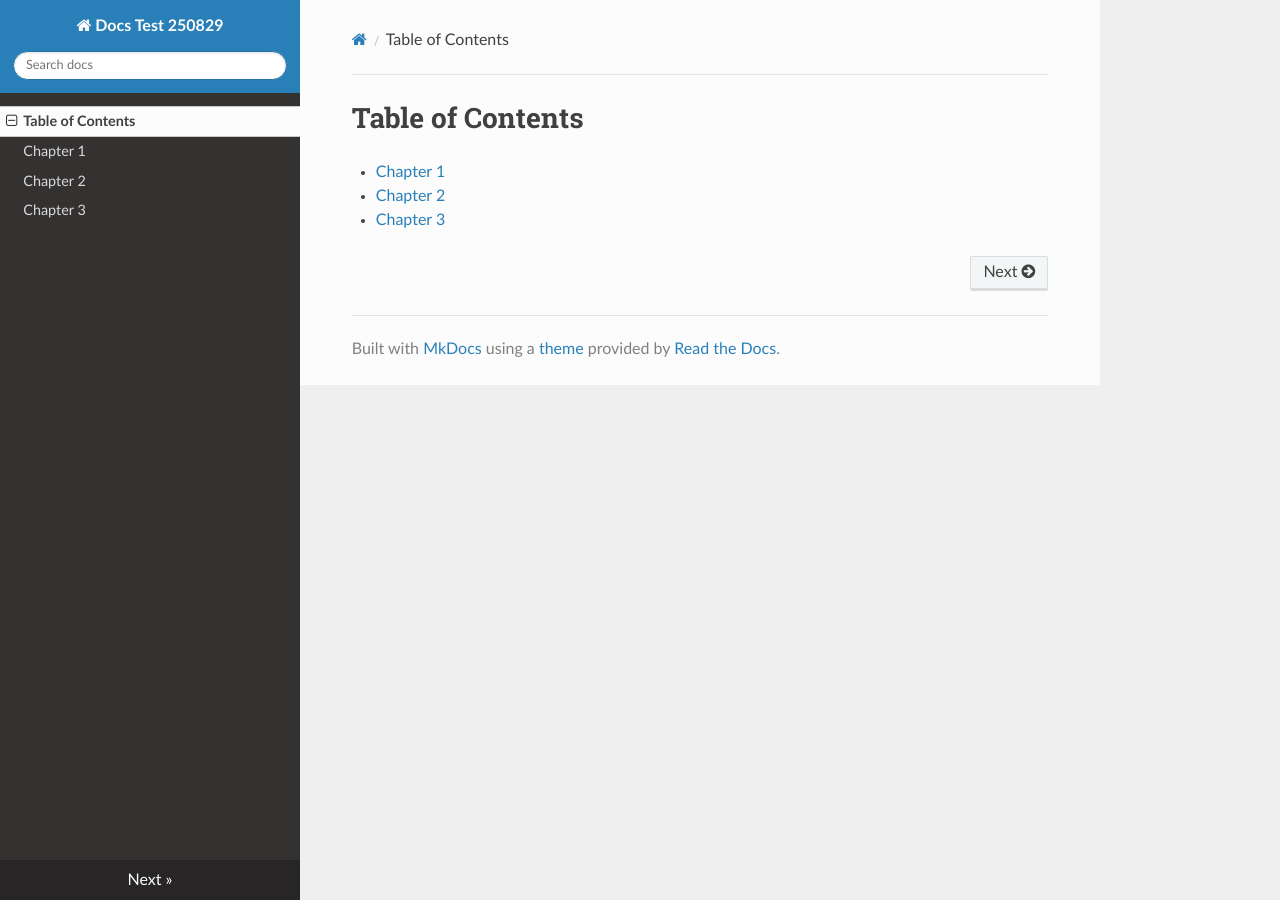
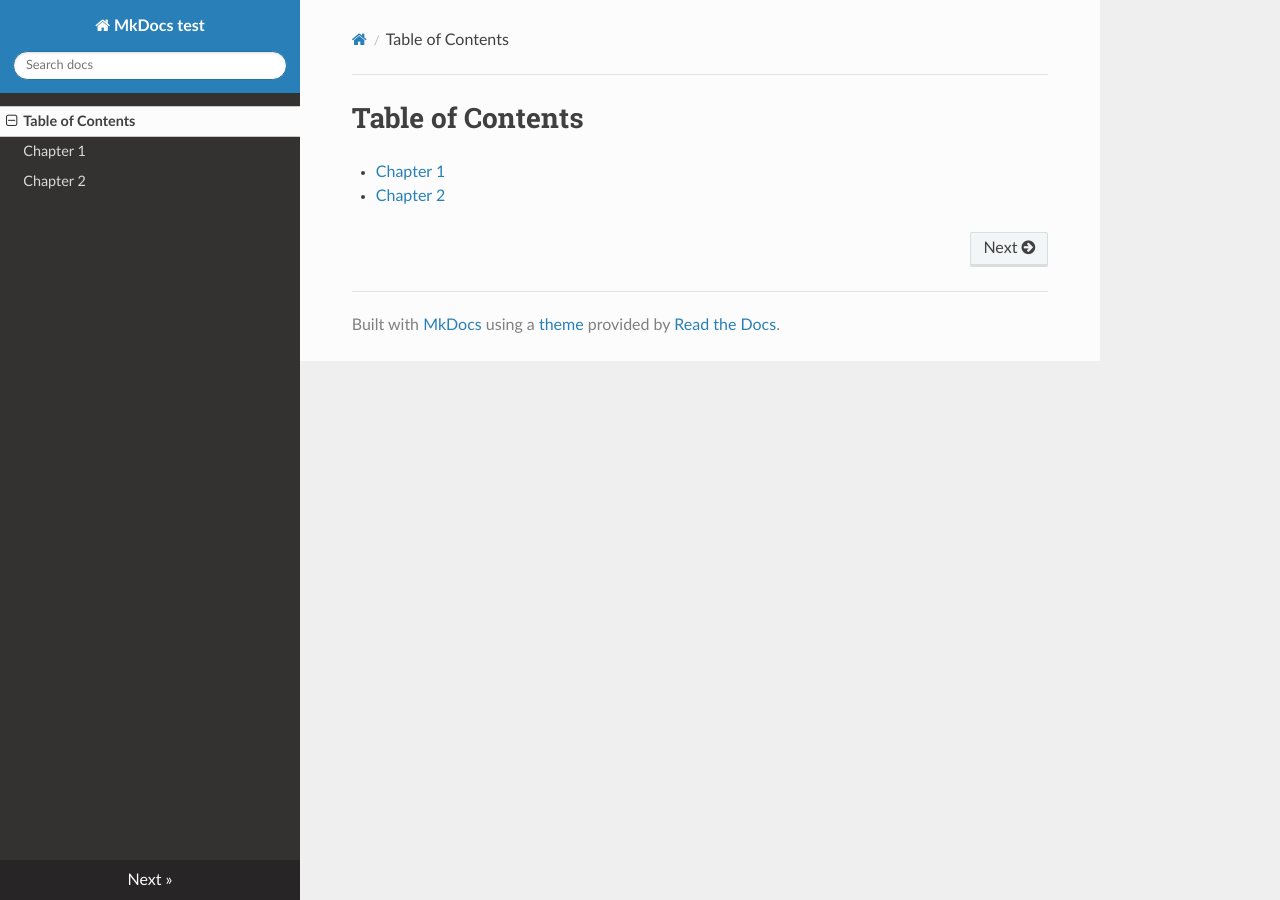
Before and after one commit to mn2007/docs_test_250829, an MkDocs documentation site: the page built from docs/index.md, in a window 1280 px wide. Built offline with MkDocs 1.6.1, drawn with Linux system fonts in a browser that asks for light colours; nearby versions of some CDN libraries.

Commit message:
remove chapter3

```diff
--- a/docs/index.md
+++ b/docs/index.md
@@ -2,4 +2,3 @@
 
 - [Chapter 1](chapter1/chapter1.md)
 - [Chapter 2](chapter2/chapter2.md)
-- [Chapter 3](chapter3/chapter3.md)
--- a/mkdocs.yml
+++ b/mkdocs.yml
@@ -1,5 +1,7 @@
-site_name: Docs Test 250829
+site_name: MkDocs test
 docs_dir: docs
+use_directory_urls: false
+
 theme:
   name: readthedocs
 
@@ -7,4 +9,3 @@ nav:
   - Table of Contents: index.md
   - Chapter 1: chapter1/chapter1.md
   - Chapter 2: chapter2/chapter2.md
-  - Chapter 3: chapter3/chapter3.md
```
Also changed, not shown: docs/chapter3/chapter3.md (deleted, +0 -1 lines).
